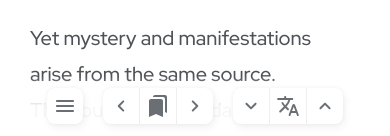
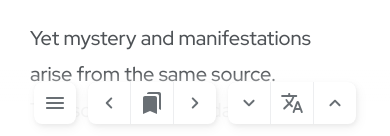
Before and after one commit to updownupdown/tao, a React (Create React App) app: page / in a window 390 px wide. Shown: the part 708-844 px from the top of the page. Built offline with nearby package versions, Linux system fonts and the light colour scheme.

Commit message:
Improve nav mobile responsiveness

```diff
--- a/src/components/Nav/Nav.scss
+++ b/src/components/Nav/Nav.scss
@@ -18,10 +18,13 @@
   );
 
   @media #{$query-min-md} {
-    padding: 30px 0;
+    padding: 30px;
   }
   @media #{$query-max-md} {
-    padding: 12px 0;
+    padding: 12px;
+  }
+  @media (max-width: 450px) {
+    gap: 12px;
   }
 
   &__group {
@@ -30,7 +33,8 @@
     gap: 1px;
 
     border-radius: $border-radius;
-    box-shadow: 0 0 4px rgba(0, 0, 0, 0.05), 2px 4px 8px rgba(0, 0, 0, 0.05);
+    box-shadow: 1px 2px 4px rgba(0, 0, 0, 0.05),
+      2px 4px 12px rgba(0, 0, 0, 0.05);
 
     .theme--light & {
       background: var(--K150);
@@ -47,12 +51,14 @@
     align-items: center;
     justify-content: center;
     width: 48px;
-    height: 48px;
+    aspect-ratio: 1;
     border: unset;
 
-    @media (max-width: 420px) {
+    @media (max-width: 400px) {
+      width: 42px;
+    }
+    @media (max-width: 360px) {
       width: 36px;
-      height: 36px;
     }
 
     &:focus {
```
